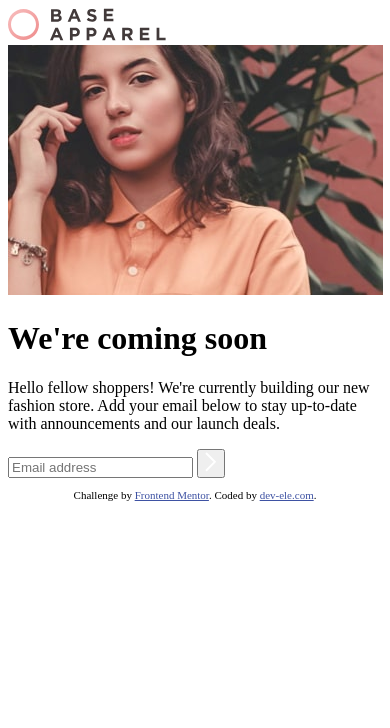
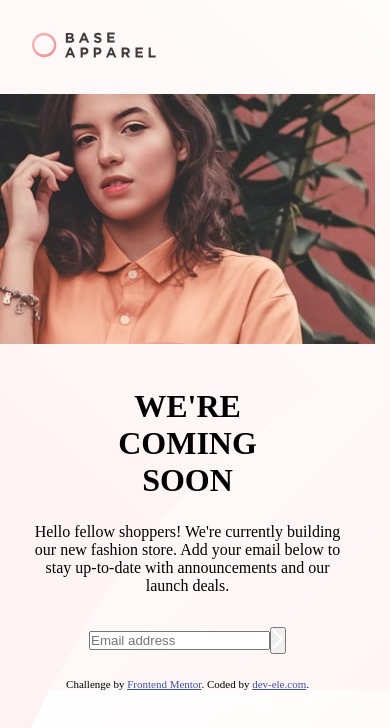
Before and after one commit to dev-ele206/base-apparel-coming-soon-master, a plain HTML site: page index.html in a window 390 px wide. Drawn offline with Linux system fonts and the light colour scheme.

Commit message:
mobile almost finished

```diff
--- a/index.html
+++ b/index.html
@@ -7,6 +7,7 @@
   <!-- displays site properly based on user's device -->
 
   <link rel="icon" type="image/png" sizes="32x32" href="./images/favicon-32x32.png">
+  <link rel="stylesheet" href="style.css">
 
   <title>Frontend Mentor | Base Apparel coming soon page</title>
 
@@ -28,9 +29,13 @@
     <div class="logo">
       <img src="/images/logo.svg" alt="mobile logo">
     </div>
+    <div class="img-container">
       <img src="/images/hero-mobile.jpg" alt="hero pic">
+    </div>
     <div class="text-container">
-      <h1>We're coming soon</h1>
+      <h1>We're</h1>
+      <h1>coming</h1>
+      <h1>soon</h1>
       <p>Hello fellow shoppers! We're currently building our new fashion store.
         Add your email below to stay up-to-date with announcements and our launch deals.</p>
     </div>
@@ -38,13 +43,14 @@
       <input type="email" id="email" name="email" placeholder="Email address">
       <button><img src="/images/icon-arrow.svg" alt="arrow"></button>
     </form>
-  </div>
     <footer>
       <p class="attribution">
         Challenge by <a href="https://www.frontendmentor.io?ref=challenge" target="_blank">Frontend Mentor</a>.
         Coded by <a href="https://dev-ele.com">dev-ele.com</a>.
       </p>
     </footer>
+  </div>
+
 </body>
 
 </html>
--- a/style.css
+++ b/style.css
@@ -1,11 +1,52 @@
+@import url('https://fonts.googleapis.com/css?family=Josefin+Sans:300,400,600&display=swap');
+
 :root {
-    --bg-clr: hsl(0, 36%, 70%);
+
+
 }
 
 body {
-    color: var(--bg-clr);
+    background: url('./images/bg-pattern-desktop.svg'),
+    linear-gradient(135deg, hsl(0, 0%, 100%), hsl(0, 100%, 98%));
 }
 
 * {
     margin: 0;
+    padding: 0;
+    box-sizing: border-box;
 }
+
+.container {
+    max-width: 375px;
+}
+
+.logo > img {
+    padding: 2rem;
+    width: 50%;
+    height: auto;
+}
+
+h1 {
+    text-transform: uppercase;
+}
+
+p {
+    margin-top: 1.5rem;
+}
+
+.text-container {
+    display: flex;
+    text-align: center;
+    justify-content: center;
+    flex-direction: column;
+    padding: 0 1.5rem;
+    margin-top: 2.5rem;
+}
+
+form {
+    display: flex;
+    justify-content: center;
+    align-items: center;
+    margin-top: 2rem;
+
+}
```
Lines whose indentation alone changed are shown as unchanged.
